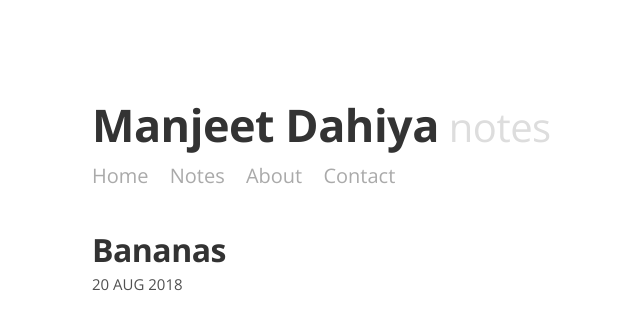
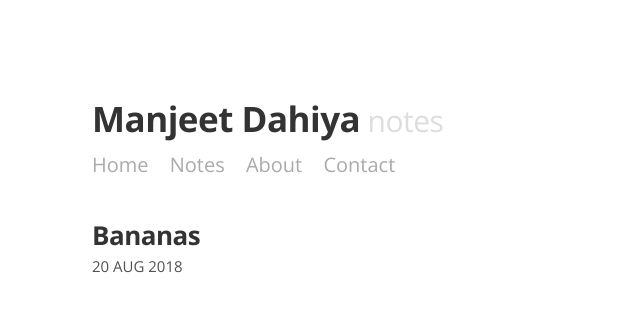
Before and after one commit to manjeetdahiya/manjeetdahiya.github.io, a Jekyll site: the page built from index.md, in a window 1280 px wide. Shown: the top 330 px of the page, without its empty margins (188-828 px from the left). Built offline with Jekyll 4.4.1, drawn with Linux system fonts in a browser that asks for light colours.

Commit message:
minor css changes

```diff
--- a/_sass/main.scss
+++ b/_sass/main.scss
@@ -48,15 +48,15 @@ h1, h2, h3, h4, h5, h6 {
 }
 
 h1 {
-  font-size: 2rem;
+  font-size: 1.6rem;
 }
 
 h2 {
-  font-size: 1.6rem;
+  font-size: 1.3rem;
 }
 
 h3 {
-  font-size: 1.3rem;
+  font-size: 1.1rem;
 }
 
 h4, h5, h6 {
@@ -269,7 +269,7 @@ tbody tr:nth-child(odd) th {
 
   &-title {
     font-weight: 600;
-    font-size: 45px;
+    font-size: 35px;
 
     a {
       color: #333;
@@ -283,7 +283,7 @@ tbody tr:nth-child(odd) th {
     span {
       color: #ddd;
     font-weight: 300;
-    font-size: 40px;
+    font-size: 30px;
     }
 
   }
```
